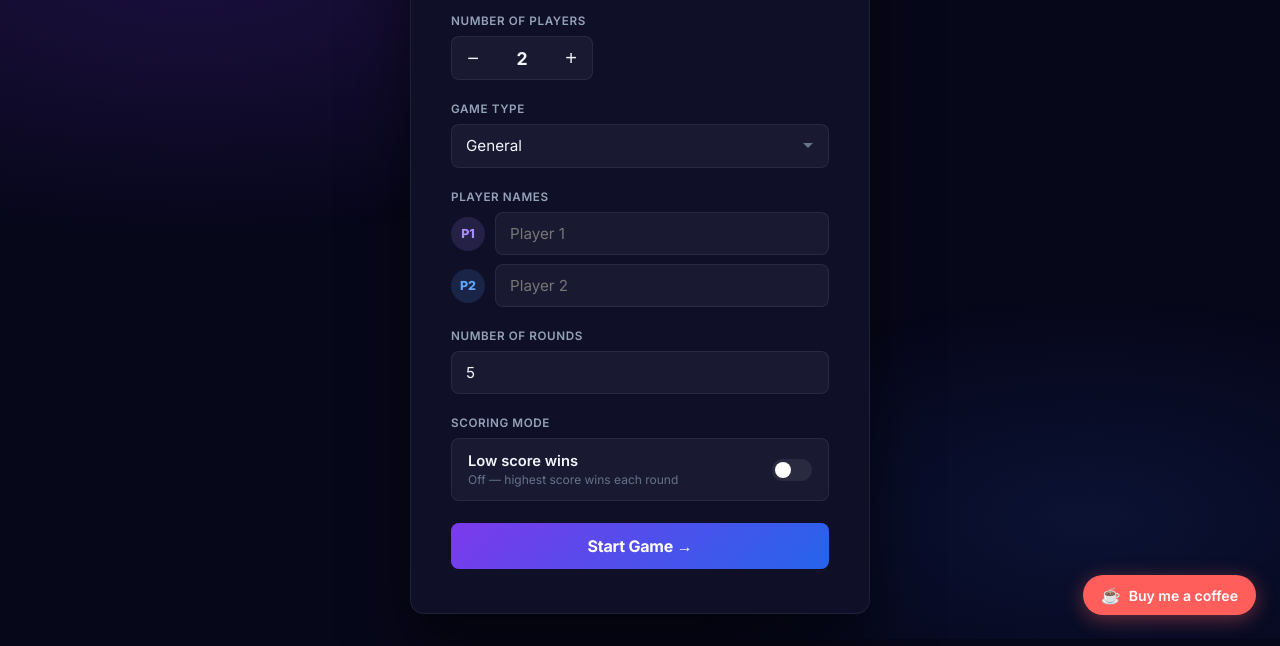
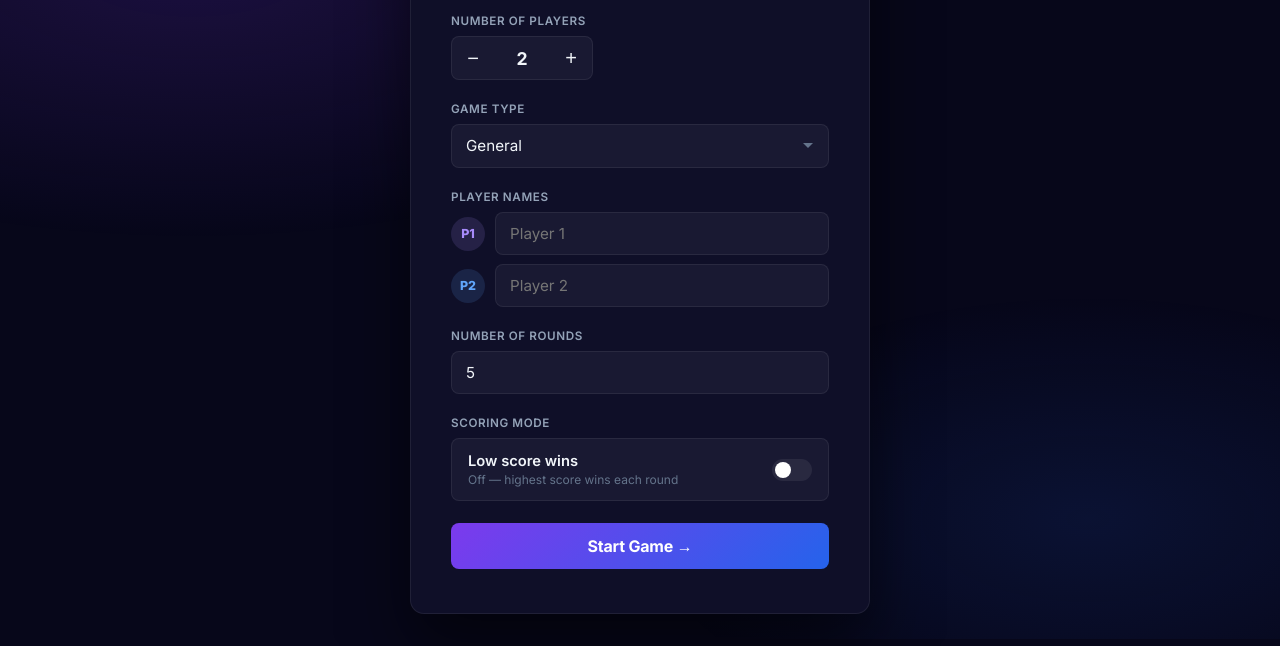
Before and after one commit to Raghavlakhotia/scoretrack, a plain HTML site: page index.html in a window 1280 px wide. Shown: the part 161-807 px from the top of the page. Drawn offline with Linux system fonts and the light colour scheme.

Commit message:
Remove Ko-fi button

```diff
--- a/index.html
+++ b/index.html
@@ -533,37 +533,6 @@
         .award-desc { font-size: .75rem; color: var(--muted); line-height: 1.4; }
 
         @media (max-width: 560px) { .awards-grid { grid-template-columns: 1fr; } }
-
-        /* ── Ko-fi button ────────────────────────── */
-        .kofi-btn {
-            position: fixed;
-            bottom: 24px;
-            right: 24px;
-            z-index: 999;
-            display: flex;
-            align-items: center;
-            gap: 8px;
-            background: #FF5E5B;
-            color: #fff;
-            font: 600 .88rem 'Inter', sans-serif;
-            padding: 10px 18px;
-            border-radius: 99px;
-            text-decoration: none;
-            box-shadow: 0 4px 20px rgba(255,94,91,.4);
-            transition: transform .15s, box-shadow .15s;
-            white-space: nowrap;
-        }
-        .kofi-btn:hover {
-            transform: translateY(-2px);
-            box-shadow: 0 8px 28px rgba(255,94,91,.5);
-        }
-        .kofi-btn:active { transform: scale(.97); }
-        .kofi-icon { font-size: 1rem; }
-
-        @media (max-width: 480px) {
-            .kofi-btn span { display: none; }
-            .kofi-btn { padding: 12px 14px; }
-        }
     </style>
 </head>
 <body>
@@ -1422,11 +1391,6 @@ function fmt(n) { return n % 1 === 0 ? n : n.toFixed(1); }
 renderNameInputs();
 </script>
 
-<!-- Ko-fi floating button — replace YOUR_USERNAME with your Ko-fi username -->
-<a class="kofi-btn" href="https://ko-fi.com/YOUR_USERNAME" target="_blank" rel="noopener">
-    <span class="kofi-icon">☕</span>
-    <span>Buy me a coffee</span>
-</a>
 
 </body>
 </html>
```
